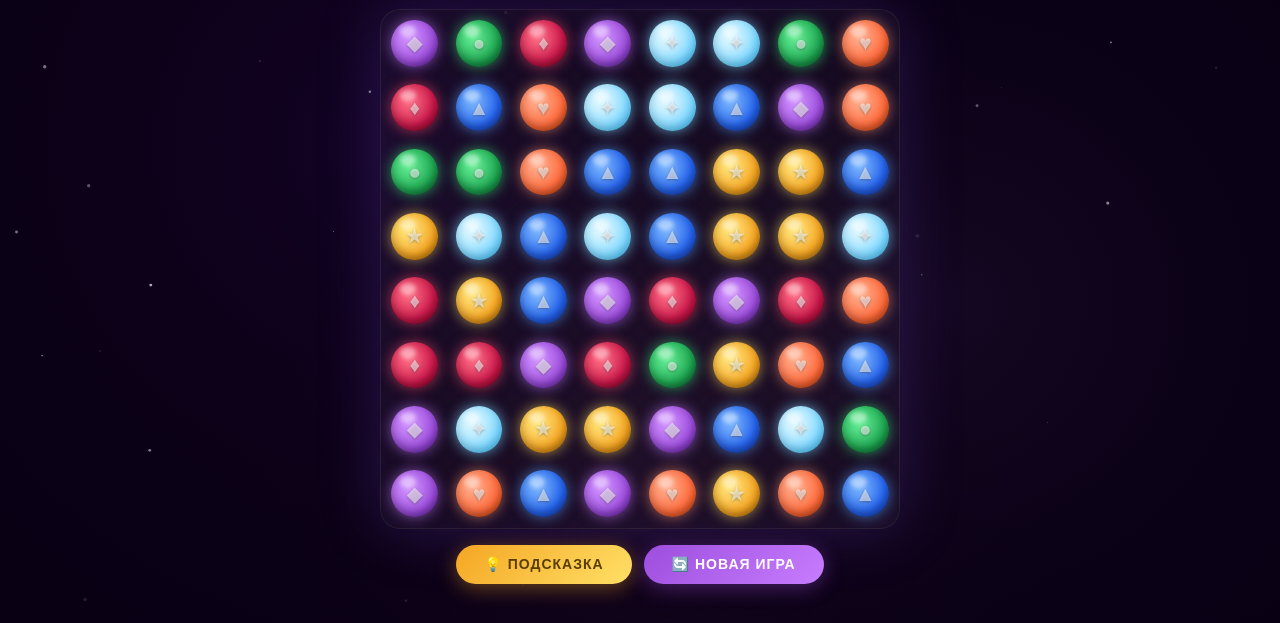
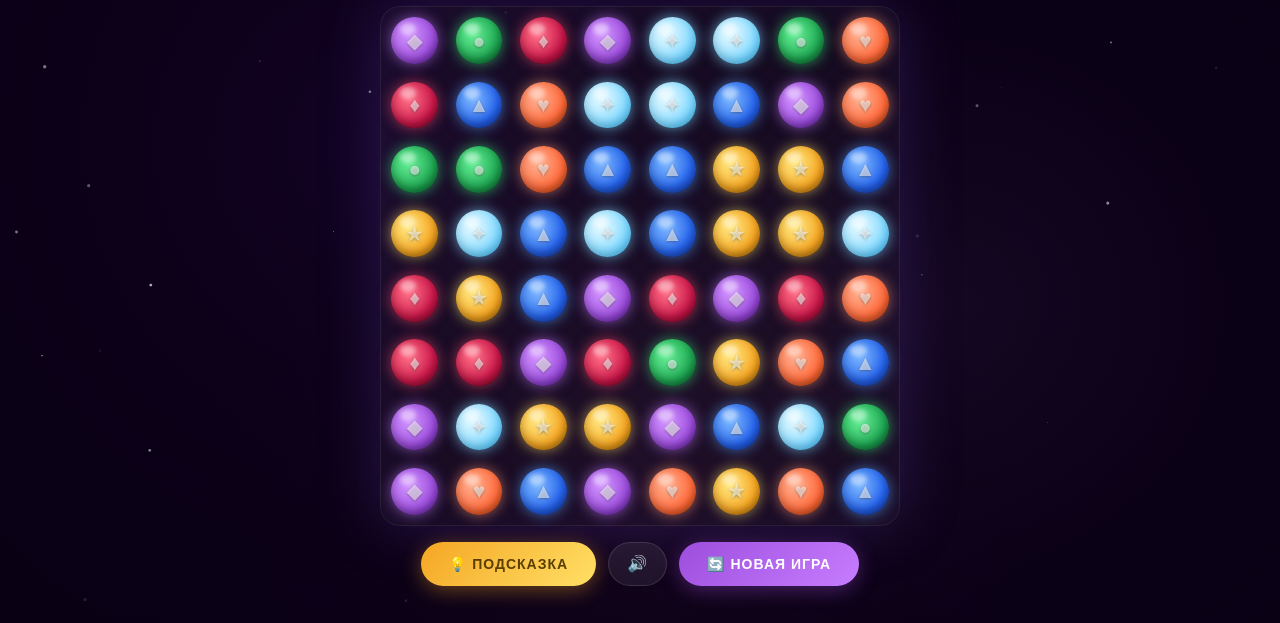
Before and after one commit to butovx/gem-crush, a website built with Vite: page index.html in a window 1280 px wide. Shown: the part 177-800 px from the top of the page. Built offline with nearby package versions, Linux system fonts and the light colour scheme.

Commit message:
feat(ui): add audio mute toggle button in footer

```diff
--- a/index.html
+++ b/index.html
@@ -53,6 +53,7 @@
 <!-- Buttons -->
 <div class="footer">
   <button class="btn btn-hint" id="btn-hint" aria-label="Показать подсказку">💡 Подсказка</button>
+  <button class="btn btn-icon" id="btn-sound" aria-label="Включить или отключить звук">🔊</button>
   <button class="btn btn-primary" id="btn-new" aria-label="Начать новую игру">🔄 Новая игра</button>
 </div>
 
--- a/src/styles/hud.css
+++ b/src/styles/hud.css
@@ -124,3 +124,16 @@
   transform: translateY(-2px);
   box-shadow: 0 6px 28px rgba(245, 166, 35, 0.6);
 }
+
+.btn-icon {
+  background: var(--color-glass);
+  border: 1px solid var(--color-glass-border);
+  font-size: 16px;
+  padding: 10px 18px;
+  backdrop-filter: blur(8px);
+}
+
+.btn-icon:hover {
+  background: rgba(255, 255, 255, 0.15);
+  transform: translateY(-2px);
+}
```
